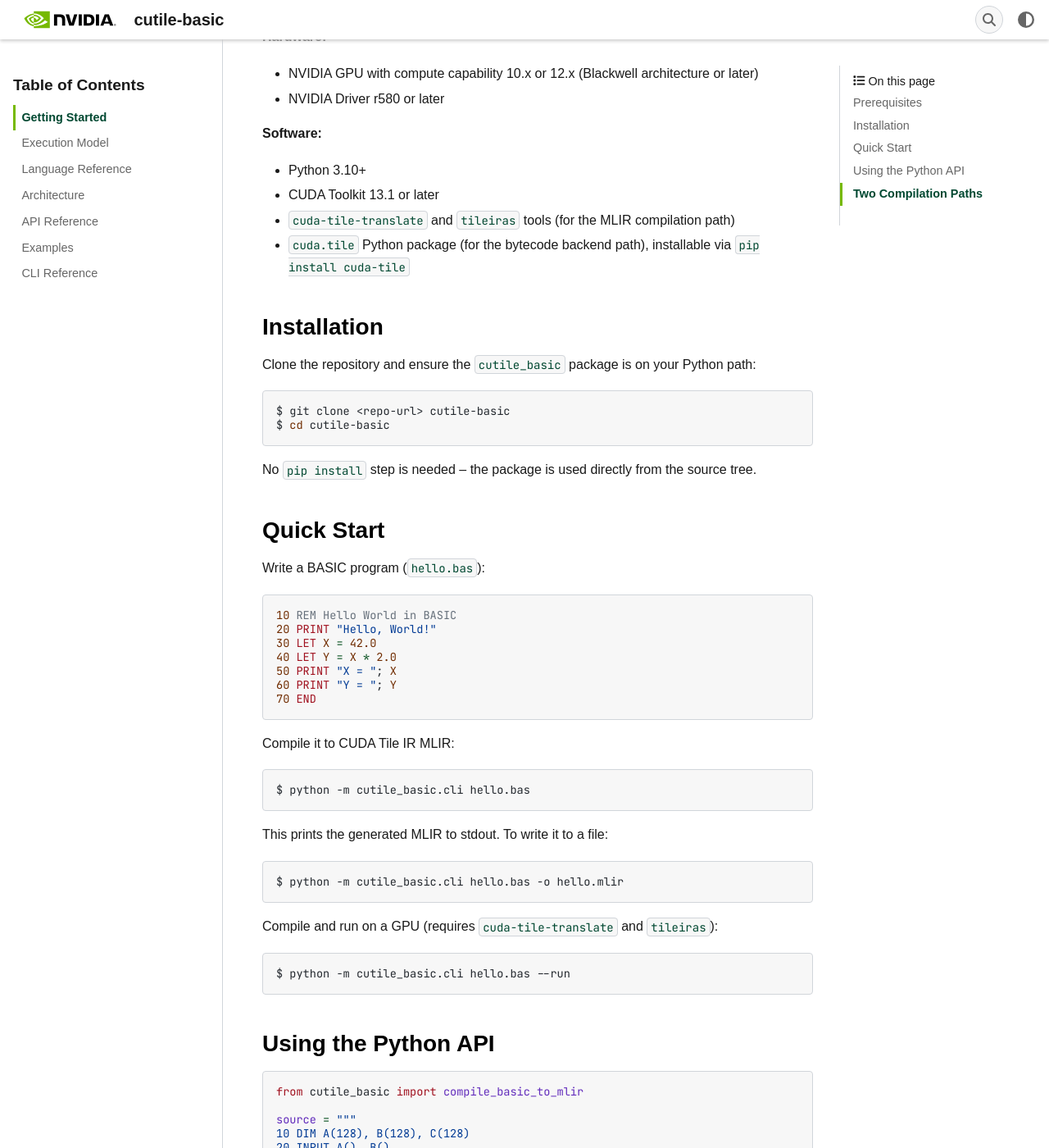
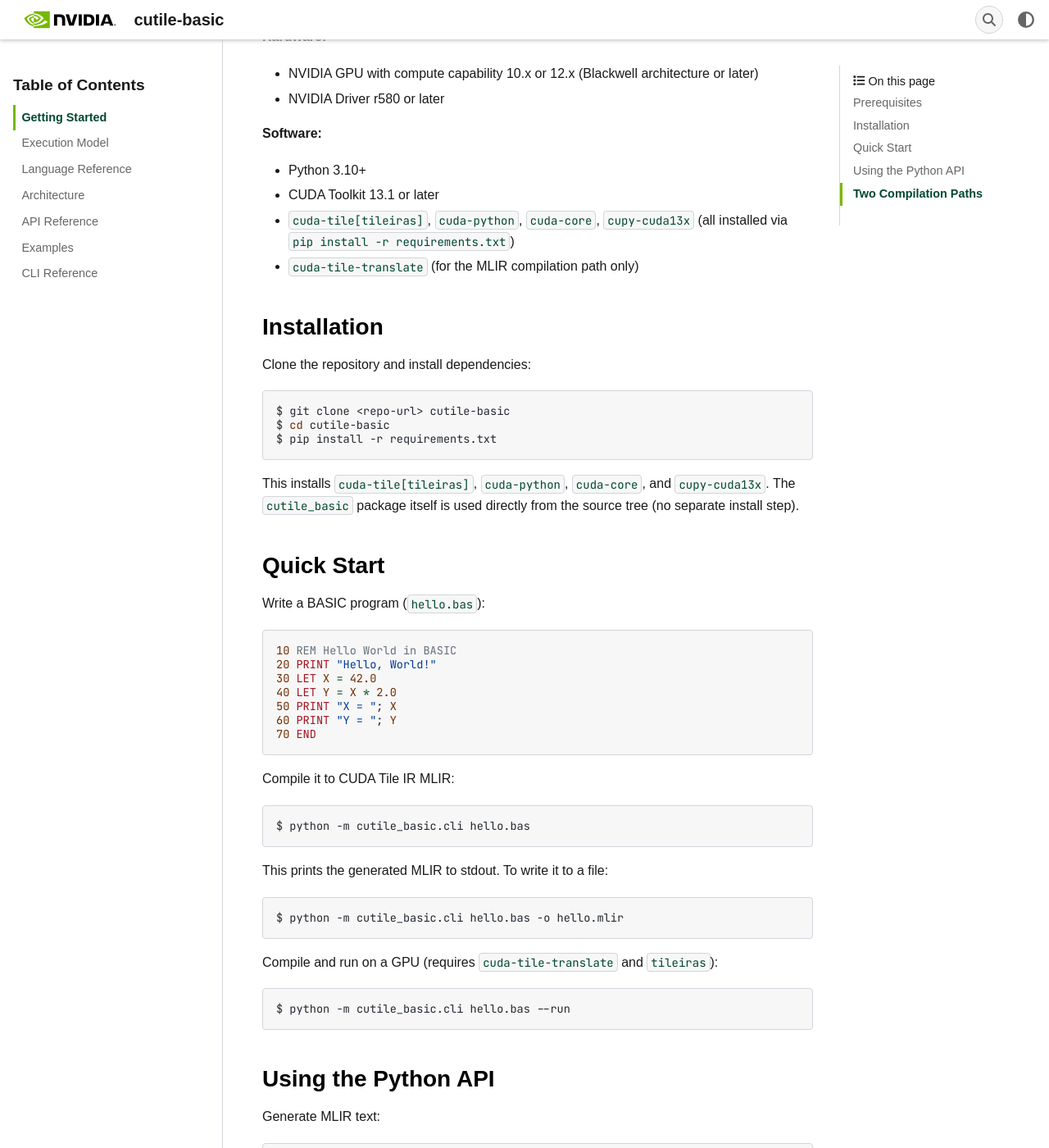
Before and after one commit to NVIDIA/cuda-tile, a Sphinx documentation site: the page built from docs/getting_started.rst, in a window 1280 px wide and 1400 px high, scrolled down 222 px. Shown: the whole window at 82% size. Built offline with Sphinx 7.4.7, drawn with Linux system fonts in a browser that asks for light colours; some web fonts are replaced; some of the changed text lies outside the part shown.

Commit message:
Update docs and README to reflect recent codebase changes
Fix gpu_runner description (now uses cuda.core/cupy, not ctypes), correct
pipeline diagram module names to use _ prefix, add dependency installation
instructions, document compile_basic_to_cubin API, and add gpu_demo.py to
examples list.

```diff
--- a/docs/getting_started.rst
+++ b/docs/getting_started.rst
@@ -14,22 +14,24 @@
 
 - Python 3.10+
 - CUDA Toolkit 13.1 or later
-- ``cuda-tile-translate`` and ``tileiras`` tools (for the MLIR compilation path)
-- ``cuda.tile`` Python package (for the bytecode backend path), installable
-  via ``pip install cuda-tile``
+- ``cuda-tile[tileiras]``, ``cuda-python``, ``cuda-core``, ``cupy-cuda13x``
+  (all installed via ``pip install -r requirements.txt``)
+- ``cuda-tile-translate`` (for the MLIR compilation path only)
 
 Installation
 ------------
 
-Clone the repository and ensure the ``cutile_basic`` package is on your Python path:
+Clone the repository and install dependencies:
 
 .. code-block:: bash
 
    $ git clone <repo-url> cutile-basic
    $ cd cutile-basic
+   $ pip install -r requirements.txt
 
-No ``pip install`` step is needed -- the package is used directly from the source
-tree.
+This installs ``cuda-tile[tileiras]``, ``cuda-python``, ``cuda-core``, and
+``cupy-cuda13x``. The ``cutile_basic`` package itself is used directly from the
+source tree (no separate install step).
 
 Quick Start
 -----------
@@ -67,6 +69,8 @@
 Using the Python API
 --------------------
 
+Generate MLIR text:
+
 .. code-block:: python
 
    from cutile_basic import compile_basic_to_mlir
@@ -82,6 +86,16 @@
    mlir = compile_basic_to_mlir(source)
    print(mlir)
 
+Or compile directly to a ``.cubin`` via the bytecode backend:
+
+.. code-block:: python
+
+   from cutile_basic import compile_basic_to_cubin
+
+   result = compile_basic_to_cubin(source, array_size=1024)
+   print(result.cubin_path)   # path to the compiled .cubin
+   print(result.meta)          # kernel metadata (arrays, grid size, etc.)
+
 Two Compilation Paths
 ---------------------
 
```
Also changed, not shown: README.md (+15 -3 lines), docs/architecture.rst (+5 -5 lines).
